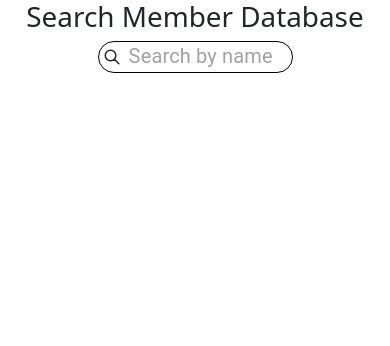
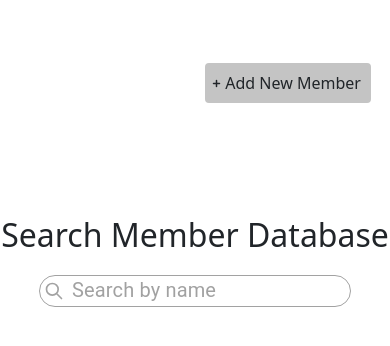
Before and after one commit to hack4impact-utk/raising-a-voice, a React (Create React App) app in the folder Frontend/: page / in a window 390 px wide. Shown: the top 346 px of the page. Built offline with nearby package versions, Linux system fonts and the light colour scheme; the HTML template or start-up script is replaced by a standard one.

Commit message:
Styling and responsiveness

```diff
--- a/Frontend/package.json
+++ b/Frontend/package.json
@@ -18,6 +18,7 @@
     "react-bootstrap": "^2.0.0-rc.0",
     "react-dom": "^17.0.2",
     "react-icons": "^4.3.1",
+    "react-router-dom": "^6.0.1",
     "react-scripts": "4.0.3",
     "web-vitals": "^1.1.2"
   },
--- a/Frontend/src/components/ProfileSearch.js
+++ b/Frontend/src/components/ProfileSearch.js
@@ -3,7 +3,8 @@ import TESTDATA from "../MOCK_DATA.json";
 
 import React, {useState, useEffect} from 'react';
 import InputBase from '@mui/material/InputBase';
-import { HiOutlineSearch } from "react-icons/hi";
+import { HiOutlineSearch, HiPlusSm } from "react-icons/hi";
+import ButtonBase from '@mui/material/ButtonBase';
 
 export default function ProfileSearch() {
     const [searchTerm, setSearchTerm] = useState("");
@@ -12,11 +13,20 @@ export default function ProfileSearch() {
         setSearchTerm(e.target.value);
     }
 
+    useEffect(() => {
+        /* Get the data from the backend whe the page is initially loaded */
+        /* Right now, I am using TESTDATA to test with */
+    });
+
     return (
         <div>
-            <h1>Search Member Database</h1>
+            <ButtonBase id="add-button" >
+                <HiPlusSm size={15} />
+                <p className="button-text">Add New Member</p>
+            </ButtonBase>
+            <p className="title">Search Member Database</p>
             <div className="search-bar">
-                <HiOutlineSearch size={30} />
+                <HiOutlineSearch size={20} color="#a2a2a2"/>
                 <InputBase
                     id="search-text"
                     placeholder="Search by name"
--- a/Frontend/src/styles/ProfileSearch.css
+++ b/Frontend/src/styles/ProfileSearch.css
@@ -1,12 +1,31 @@
+#add-button {
+    background-color: #c4c4c4;
+    border-radius: .25rem;
+    height: 2.5rem;
+    font-size: 1rem;
+    position: absolute;
+    top: 5vh;
+    right: 2.5vw;
+}
+
+.button-text {
+    margin: 0 0.6rem 0 0.1rem;
+}
+
+.title {
+    margin-top: 15vh;
+    font-size: 2rem;;
+}
+
 .search-bar {
     height: 2rem;
     display: flex;
-    align-items: left;
+    align-items: center;
     justify-content: left;
-    border: 1px solid black;
+    border: 1px solid #a2a2a2;
     border-radius: 1rem;
     margin: 0 auto 0 auto;
-    width: 50%;
+    width: 70%;
 }
 
 #search-text {
@@ -18,3 +37,16 @@
 svg {
     margin-left: 0.25rem;
 }
+
+@media screen and (max-width: 500px) {
+    #add-button {
+        top: 7.5vh;
+        right: 5vw;
+    }
+    .title {
+        margin-top: 25vh;
+    }
+    .search-bar {
+        width: 80%;
+    }
+ }
```
Also changed, not shown: 1 other file (tests, documents, lock files or other folders).
